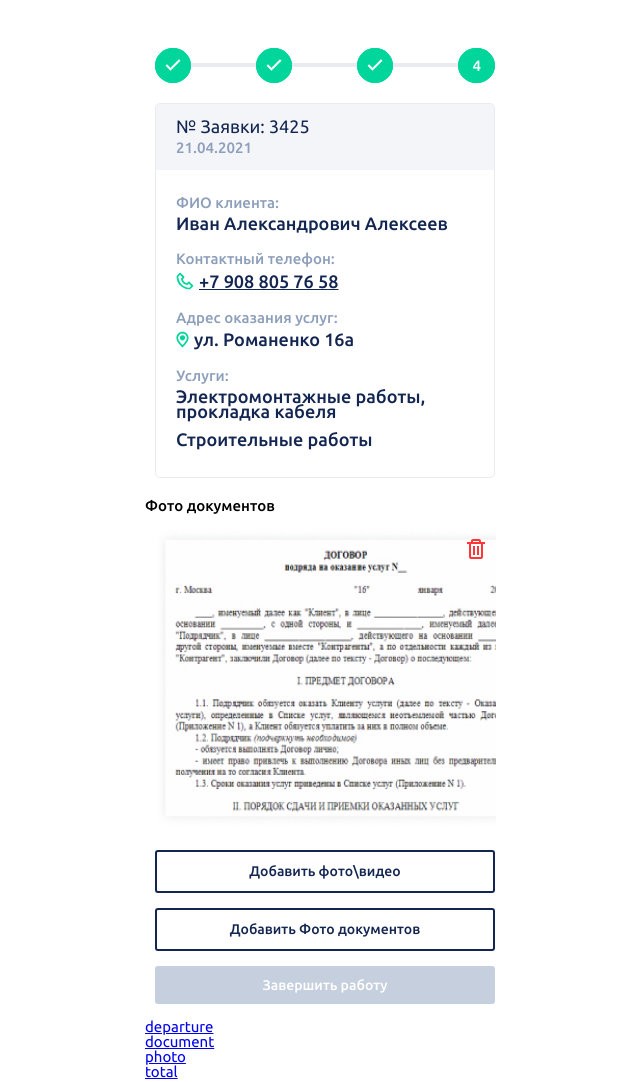
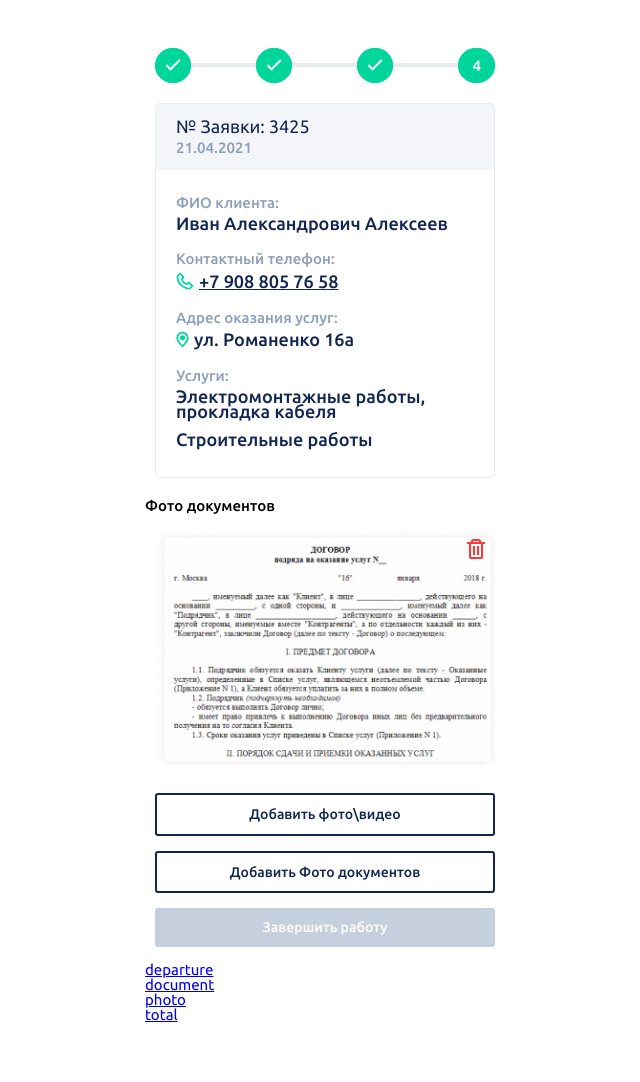
Before and after one commit to YaroslavMus/Home, a plain HTML site: page document.html in a window 1280 px wide. Shown: the top 1082 px of the page, without its empty margins (315-955 px from the left). After the commit the page ends 1038 px from the top, so only its background shows below. Drawn offline with nearby package versions, Linux system fonts and the light colour scheme.

Commit message:
Исправление слайдера

```diff
--- a/css/style.css
+++ b/css/style.css
@@ -444,8 +444,8 @@ body {
     top: 10px;
 }
 .card-img {
-    width: 375px;
-    height: 300px;
+    max-width: 345px;
+    max-height: 300px;
 }
 .modal-container {
     display: none;
```
Also changed, not shown: photo.html (+3 -3 lines).
